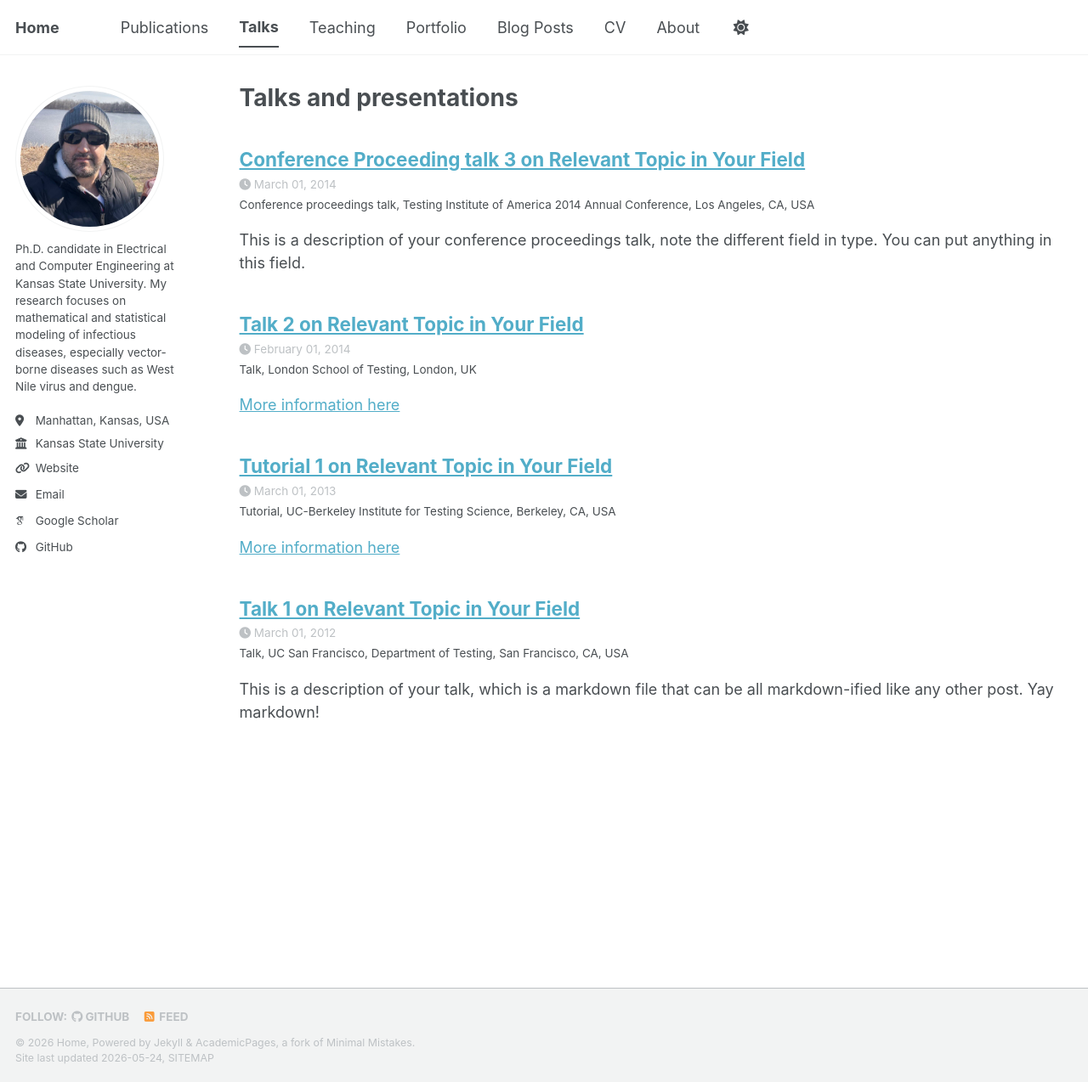
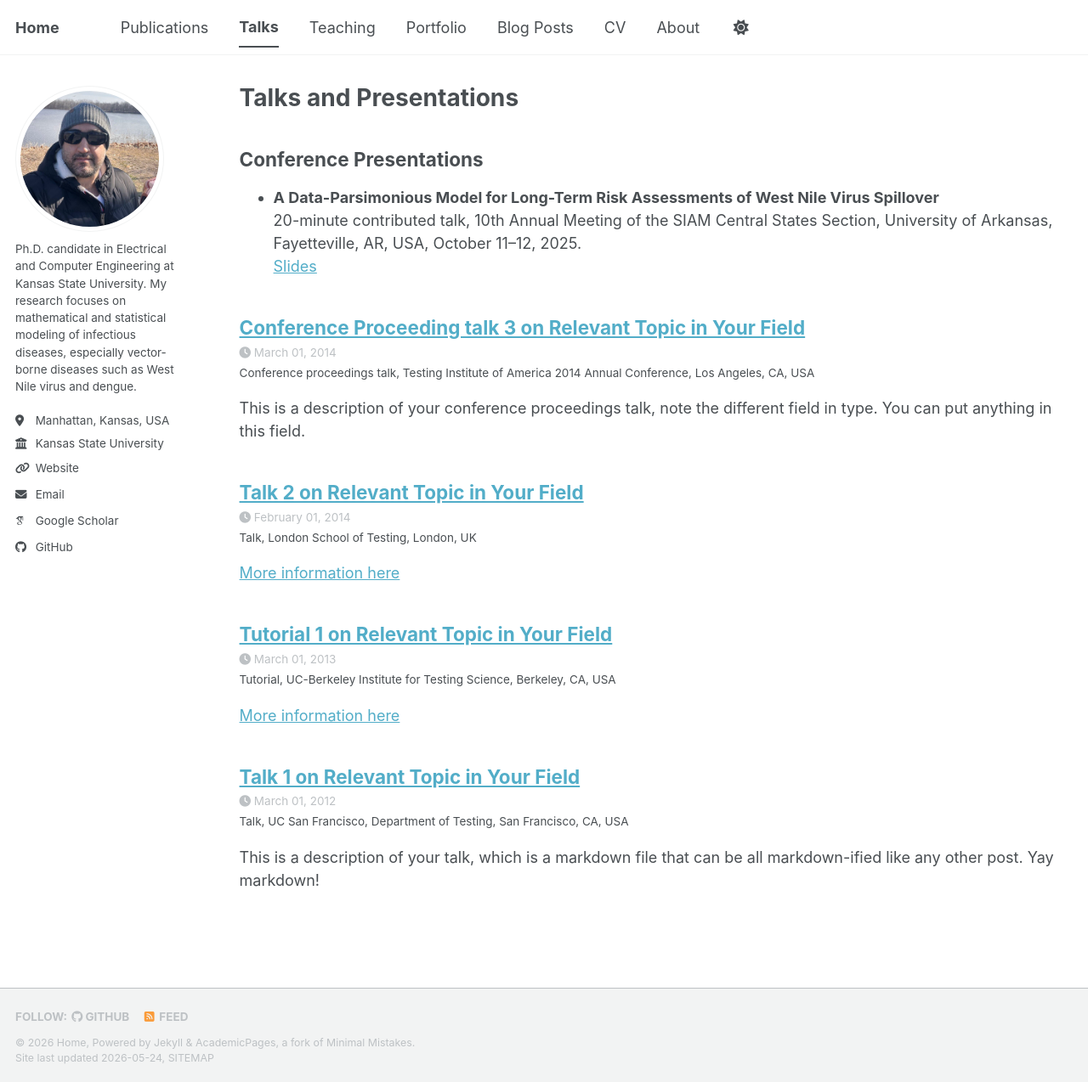
Before and after one commit to Saman-Hoss/Saman-Hoss.github.io, a Jekyll site: the page built from _pages/talks.html, in a window 1280 px wide and 1274 px high. Shown: the whole window at 85% size. Built offline with Jekyll 4.4.1, drawn with Linux system fonts in a browser that asks for light colours; some web fonts are replaced; a script bundle is joined from its source files by our own code; library files that are not in the unit come from our copies.

Commit message:
Update talks.html

```diff
--- a/_pages/talks.html
+++ b/_pages/talks.html
@@ -1,15 +1,28 @@
 ---
 layout: archive
-title: "Talks and presentations"
+title: "Talks and Presentations"
 permalink: /talks/
 author_profile: true
 ---
 
 {% if site.talkmap_link == true %}
+<p style="text-decoration:underline;">
+  <a href="/talkmap.html">See a map of all the places I've given a talk!</a>
+</p>
+{% endif %}
 
-<p style="text-decoration:underline;"><a href="/talkmap.html">See a map of all the places I've given a talk!</a></p>
+<h2>Conference Presentations</h2>
 
-{% endif %}
+<ul>
+  <li>
+    <strong>A Data-Parsimonious Model for Long-Term Risk Assessments of West Nile Virus Spillover</strong><br>
+    20-minute contributed talk, 10th Annual Meeting of the SIAM Central States Section,
+    University of Arkansas, Fayetteville, AR, USA, October 11–12, 2025.<br>
+    <a href="https://www.math.ksu.edu/~pietro/Conferences/2025SIAMCS/siam25_Hosseini.pdf" target="_blank">
+      Slides
+    </a>
+  </li>
+</ul>
 
 {% for post in site.talks reversed %}
   {% include archive-single-talk.html %}
```
